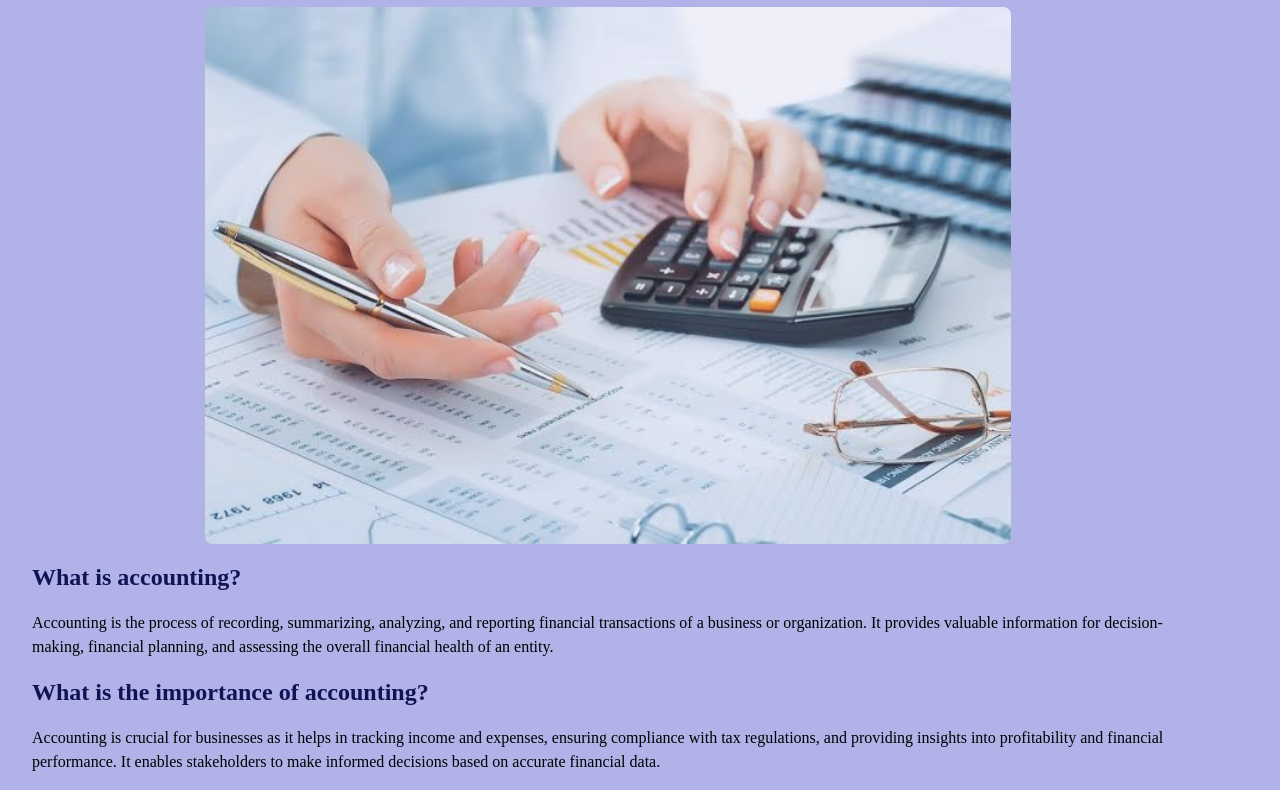
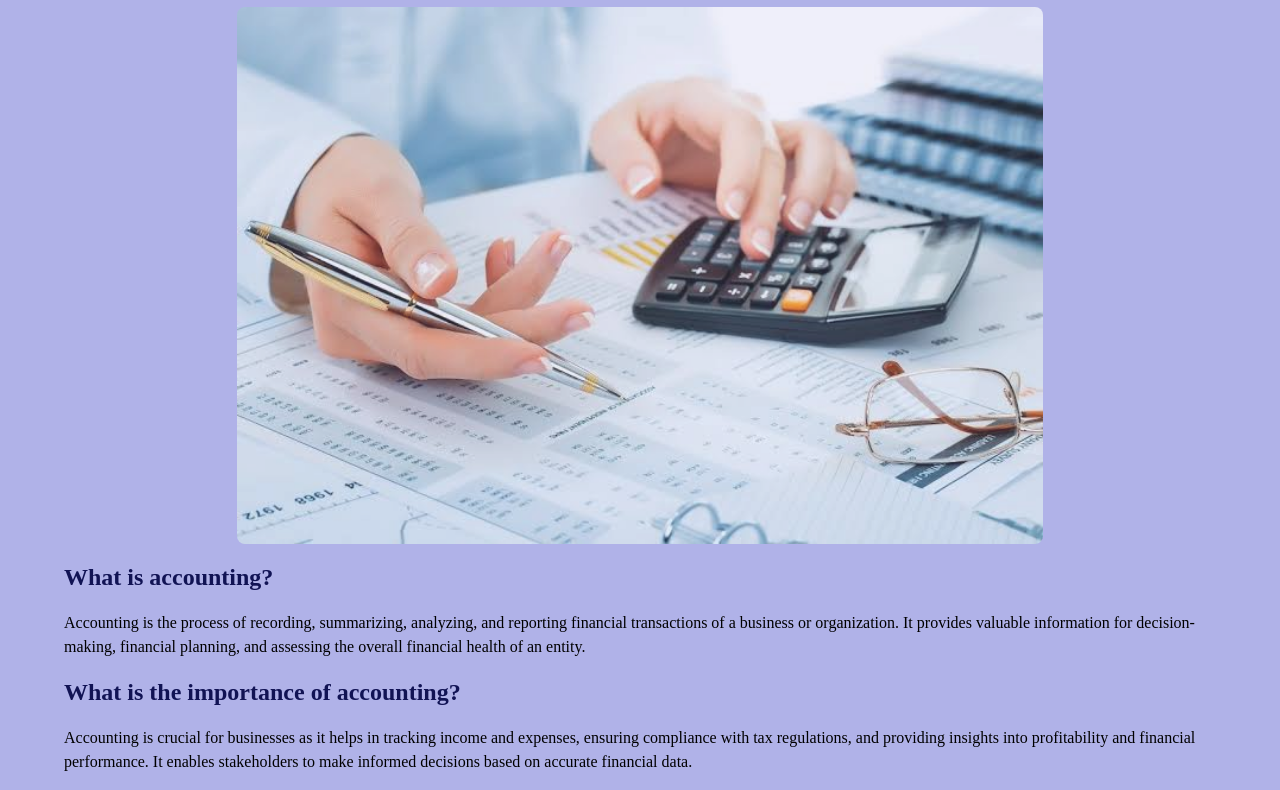
Before and after one commit to PhoenixL13/Project-3, a plain HTML site: page index.html in a window 1280 px wide. Shown: the part 163-953 px from the top of the page. Drawn offline with Linux system fonts and the light colour scheme.

Commit message:
Fix CSS selector for home page layout

```diff
--- a/css/style.css
+++ b/css/style.css
@@ -43,7 +43,7 @@ img {
 }
 
 /* Style 5 */
-.home-page main {
+.home-page .page-wrapper {
     width: 90%;
     max-width: 1200px;
     margin: 0 auto;
```
